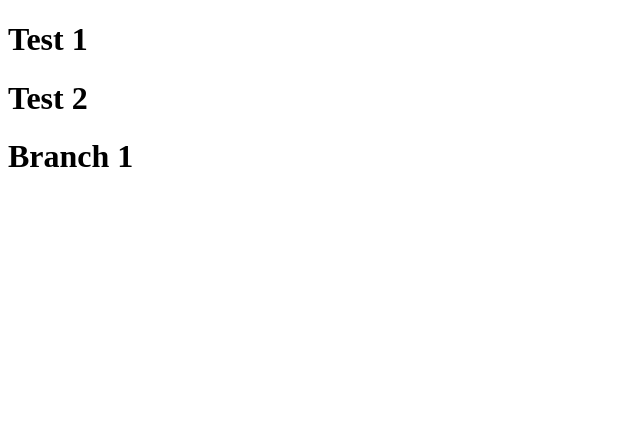
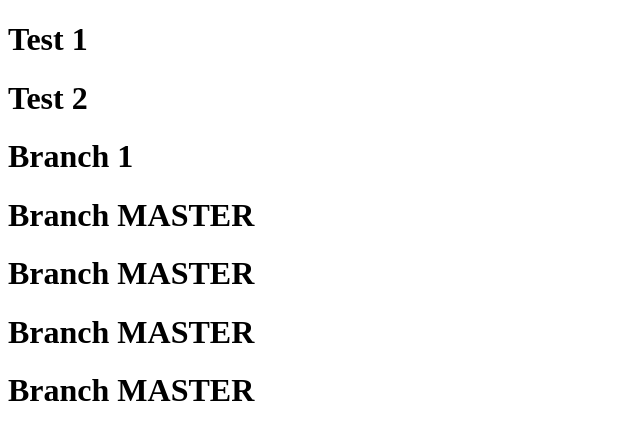
Before and after one commit to abdul-mikko/Git-Tutorials, a plain HTML site: page index.html in a window 1280 px wide. Shown: the whole page, without its empty margins (0-640 px from the left). Drawn offline with Linux system fonts and the light colour scheme.

Commit message:
added to branch

```diff
--- a/index.html
+++ b/index.html
@@ -9,5 +9,9 @@
     <h1>Test 1</h1>
     <h1>Test 2</h1>
     <h1>Branch 1</h1>
+    <h1>Branch MASTER</h1>
+    <h1>Branch MASTER</h1>
+    <h1>Branch MASTER</h1>
+    <h1>Branch MASTER</h1>
   </body>
 </html>
```
